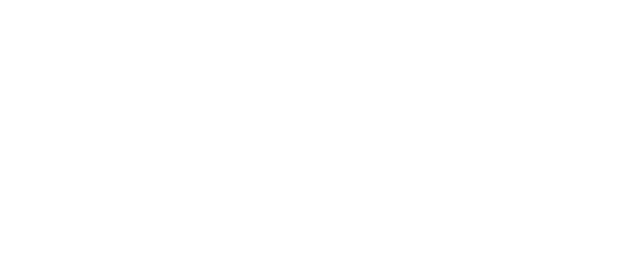
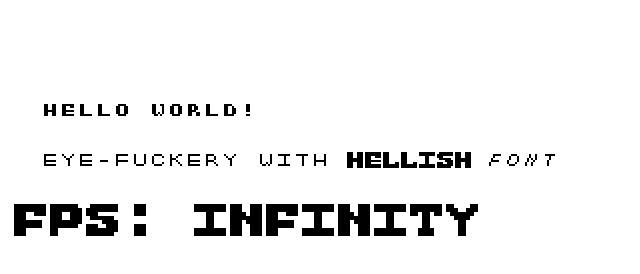
Before and after one commit to ShirinkinArseny/tsgame, a website with bundled scripts: page assets/index.html in a window 1280 px wide. Shown: the whole page, without its empty margins (0-640 px from the left). Built offline with nearby package versions, Linux system fonts and the light colour scheme.

Commit message:
Font renderer added

```diff
--- a/assets/index.html
+++ b/assets/index.html
@@ -1,9 +1,15 @@
 <html>
 <head>
     <meta charset="UTF-8">
+    <style>
+        * {
+            padding: 0;
+            margin: 0;
+        }
+    </style>
 </head>
 <body>
-
+<canvas id="canvas"></canvas>
 </body>
-<script src="../build/index.js"></script>
+<script src="/build/bundle.js"></script>
 </html>
--- a/src/index.ts
+++ b/src/index.ts
@@ -0,0 +1,15 @@
+import {doLogic, prepareLogic} from "./logic/logic";
+import {doRender, prepareRender} from "./render/render";
+
+Promise.all([
+    prepareLogic(),
+    prepareRender()
+]).then(() => {
+    const frame = () => {
+        doLogic();
+        doRender();
+        requestAnimationFrame(frame);
+    }
+
+    frame();
+})
--- a/src/logic/logic.ts
+++ b/src/logic/logic.ts
@@ -0,0 +1,11 @@
+
+
+export const prepareLogic = () => {
+    return new Promise<void>((res, rej) => {
+        res();
+    })
+}
+
+export const doLogic = () => {
+
+}
--- /dev/null
+++ b/src/render/font.ts
@@ -0,0 +1,72 @@
+export enum FontStyle {
+    NORMAL, SEMIBOLD, BOLD, ITALIC
+}
+
+const alphabet = Object.fromEntries([
+        "АБВГДЕЁЖЗИЙКЛМНОПРСТУФХЦЧШЩЪЫЬЭЮЯ",
+        "",
+        "ABCDEFGHIJKLMNOPQRSTUVWXYZ",
+        "",
+        "0123456789",
+        "!\"#*()[]-_+=.,?%><:;/\\'",
+        "─│┐┌└┘├┤┬┴"
+    ]
+        .map(s => s.split(""))
+        .map((line, lineIdx) =>
+            line.map((symbol, symbolIdx) => [symbol, [lineIdx, symbolIdx]])
+        )
+        .flat()
+)
+
+const letterSize = 10;
+const betweenLetterSize = 9;
+
+export class Font {
+
+    private font: HTMLImageElement;
+
+    load() {
+        return new Promise<void>((res, rej) => {
+            const img = new Image();
+            img.addEventListener('load', () => {
+                this.font = img;
+                res();
+            }, false);
+            img.src = '/assets/font.png';
+        });
+    }
+
+    private drawSymbol(
+        context: CanvasRenderingContext2D,
+        symbol: string, x: number, y: number,
+        scale: number,
+        style: FontStyle
+    ) {
+        const letter = alphabet[symbol.toUpperCase()];
+        if (!letter) return;
+        const [lineIdx, symbolIdx] = letter;
+        context.drawImage(
+            this.font,
+            symbolIdx * letterSize,
+            lineIdx * letterSize + style * 7 * letterSize,
+            letterSize,
+            letterSize,
+            x,
+            y,
+            letterSize * scale,
+            letterSize * scale
+        )
+    }
+
+    drawText(
+        context: CanvasRenderingContext2D,
+        text: string, x: number, y: number,
+        scale: number = 1,
+        style: FontStyle = FontStyle.NORMAL,
+    ) {
+        for (let i = 0; i < text.length; i++) {
+            this.drawSymbol(context, text[i], x + i * betweenLetterSize * scale, y, scale, style)
+        }
+    }
+
+}
--- /dev/null
+++ b/src/render/render.ts
@@ -0,0 +1,74 @@
+import {Font, FontStyle} from "./font";
+
+let canvas: HTMLCanvasElement;
+let context: CanvasRenderingContext2D;
+
+let font: Font
+
+export const prepareRender = () => {
+    canvas = document.getElementById("canvas") as HTMLCanvasElement;
+    context = canvas.getContext("2d");
+    font = new Font();
+    return Promise.all([
+        font.load()
+    ])
+}
+
+const reapplyWindowSize = () => {
+    const w = window.innerWidth;
+    const h = window.innerHeight;
+    canvas.width = w;
+    canvas.height = h;
+    return [w, h];
+}
+
+const time = () => new Date().getTime();
+
+let prev = time();
+let fps = 0;
+
+export const doRender = () => {
+    const [w, h] = reapplyWindowSize();
+    context.imageSmoothingEnabled = false;
+    context.fillStyle = '#ffffff';
+    context.fillRect(0, 0, w, h);
+
+    let now = time();
+    let diff = now - prev;
+    prev = now;
+    const currentFps = fps * 0.98 + (1000 / diff) * 0.02;
+    fps = currentFps;
+
+    font.drawText(context, "FPS: "+currentFps,
+        10, 200,
+        4,
+        FontStyle.BOLD
+    )
+
+    let d = (now % 10000) / 10000;
+    let t = Math.abs(d * 600 - 300);
+
+    font.drawText(context, "Hello world!",
+        10 + t, 100,
+        2,
+        FontStyle.SEMIBOLD
+    )
+
+    font.drawText(context, "Eye-fuckery with",
+        10 + t, 150,
+        2,
+        FontStyle.NORMAL
+    )
+    font.drawText(context, "HELLISH",
+        315 + t, 150,
+        2,
+        FontStyle.BOLD
+    )
+    font.drawText(context, "FONT",
+        455 + t, 150,
+        2,
+        FontStyle.ITALIC
+    )
+
+
+}
--- /dev/null
+++ b/tsconfig.json
@@ -0,0 +1,5 @@
+{
+  "compilerOptions": {
+    "lib": ["ESNext", "DOM"],
+  }
+}
```
Also changed, not shown: package.json (+18 -2 lines), assets/font.png (added), 2 other files.
